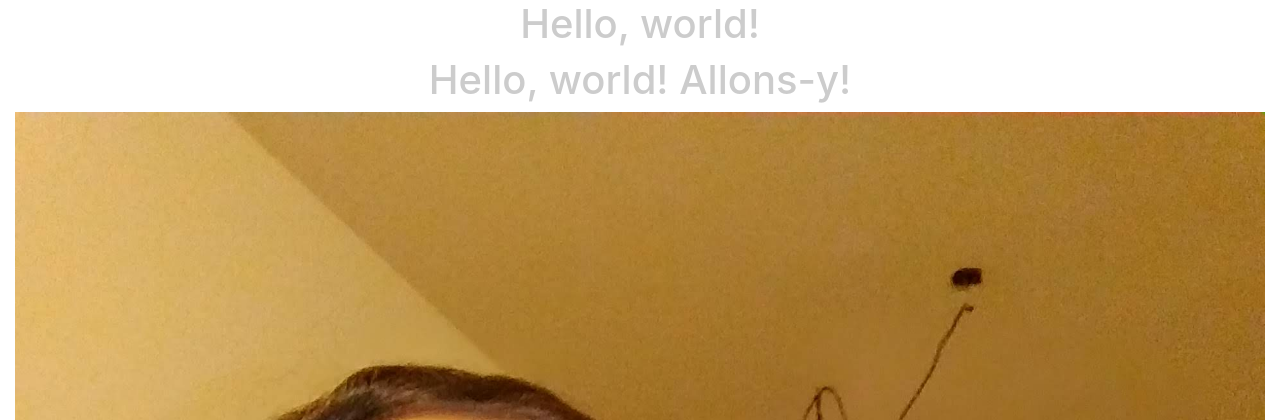
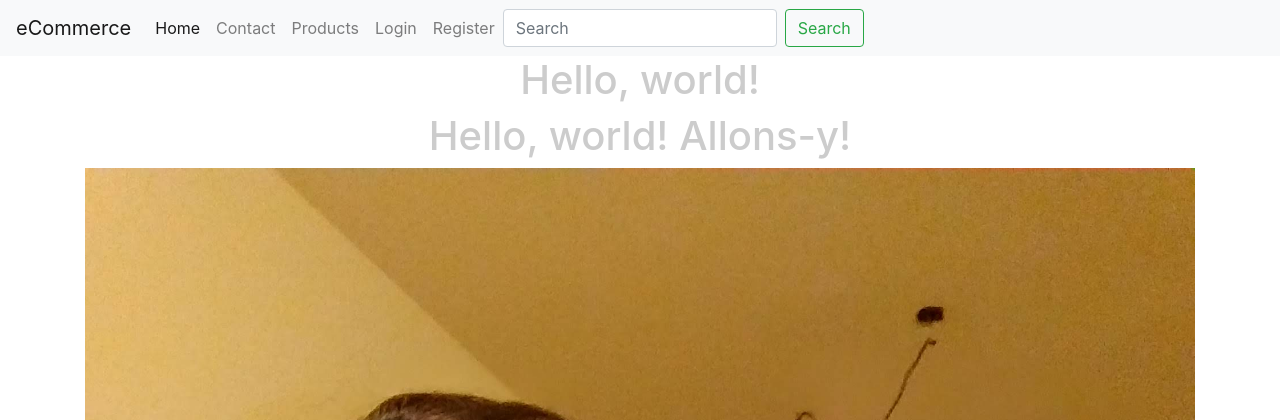
Before and after one commit to tarianarodovalho/ecommerce, a Django app: page / in a window 1280 px wide. Shown: the top 420 px of the page. Run offline with Django 3.2, Linux system fonts and the light colour scheme; some libraries are stand-ins or nearby versions.

Commit message:
Section 4 - Templates

```diff
--- a/src/ecommerce/urls.py
+++ b/src/ecommerce/urls.py
@@ -31,12 +31,12 @@ from .views import home_page, contact_page, about_page, login_page, register_pag
 
 urlpatterns = [
     path('admin/', admin.site.urls),
-    path('', home_page),
-    path('about/', about_page),
-    path('contact/', contact_page),
-    path('login/', login_page),
-    path('register/', register_page),
-    path('products/', include('products.urls')),
+    path('', home_page, name='home'),
+    path('about/', about_page, name='about'),
+    path('contact/', contact_page, name='contact'),
+    path('login/', login_page, name='login'),
+    path('register/', register_page, name='register'),
+    path('products/', include("products.urls", namespace='products')),
     #path('products/', ProductListView.as_view()),
     #path('featured/', ProductFeaturedListView.as_view()),
     #path('products/<int:pk>/', ProductDetailView.as_view()),
--- a/src/products/urls.py
+++ b/src/products/urls.py
@@ -1,12 +1,14 @@
 
 from django.urls import path
 
-from products.views import (
+from .views import (
     ProductListView,
     ProductDetailSlugView,
 )
 
+app_name = 'products'
+
 urlpatterns = [
-    path('', ProductListView.as_view()),
-    path('<str:slug>/', ProductDetailSlugView.as_view()),
+    path('', ProductListView.as_view(), name='list'),
+    path('<str:slug>/', ProductDetailSlugView.as_view(), name='detail'),
 ]
--- /dev/null
+++ b/src/templates/base.html
@@ -0,0 +1,19 @@
+{% load static %}
+<!doctype html>
+<html lang="en">
+    <head>
+        <!-- Required meta tags -->
+        <meta charset="utf-8">
+        <meta name="viewport" content="width=device-width, initial-scale=1, shrink-to-fit=no">
+        <title> Base Template </title>
+        {% include "base/css.html" %}
+        {% block base_head %}{% endblock %}
+    </head>
+    <body>
+        {% include "base/navbar.html" with brand_name="eCommerce" %}
+        {% block content %}{% endblock %}
+
+        {% include "base/js.html" %}
+
+    </body>
+</html>
--- /dev/null
+++ b/src/templates/base/css.html
@@ -0,0 +1,3 @@
+{% load static %}
+<!-- Bootstrap CSS -->
+<link rel="stylesheet" href="https://stackpath.bootstrapcdn.com/bootstrap/4.1.3/css/bootstrap.min.css" integrity="sha384-MCw98/SFnGE8fJT3GXwEOngsV7Zt27NXFoaoApmYm81iuXoPkFOJwJ8ERdknLPMO" crossorigin="anonymous">
--- /dev/null
+++ b/src/templates/base/js.html
@@ -0,0 +1,7 @@
+{% load static %}
+
+<!-- Optional JavaScript -->
+<!-- jQuery first, then Popper.js, then Bootstrap JS -->
+<script src="https://code.jquery.com/jquery-3.3.1.slim.min.js" integrity="sha384-q8i/X+965DzO0rT7abK41JStQIAqVgRVzpbzo5smXKp4YfRvH+8abtTE1Pi6jizo" crossorigin="anonymous"></script>
+<script src="https://cdnjs.cloudflare.com/ajax/libs/popper.js/1.14.3/umd/popper.min.js" integrity="sha384-ZMP7rVo3mIykV+2+9J3UJ46jBk0WLaUAdn689aCwoqbBJiSnjAK/l8WvCWPIPm49" crossorigin="anonymous"></script>
+<script src="https://stackpath.bootstrapcdn.com/bootstrap/4.1.3/js/bootstrap.min.js" integrity="sha384-ChfqqxuZUCnJSK3+MXmPNIyE6ZbWh2IMqE241rYiqJxyMiZ6OW/JmZQ5stwEULTy" crossorigin="anonymous"></script>
--- /dev/null
+++ b/src/templates/base/navbar.html
@@ -0,0 +1,47 @@
+{% url 'home' as home_url %}
+{% url 'contact' as contact_url %}
+{% url 'products:list' as product_list_url %}
+{% url 'login' as login_url %}
+{% url 'register' as register_url %}
+
+<nav class="navbar navbar-expand-lg navbar-light bg-light">
+    <a class="navbar-brand" href="{{ home_url }}">
+        {% if brand_name %}
+            {{brand_name}}
+        {% else %}
+            CFE eCommerce
+        {% endif %}
+    </a>
+    <button class="navbar-toggler" type="button" data-toggle="collapse" data-target="#navbarNav" aria-controls="navbarNav" aria-expanded="false" aria-label="Toggle navigation">
+        <span class="navbar-toggler-icon"></span>
+        </button>
+    <div class="collapse navbar-collapse" id="navbarNav">
+        <ul class="navbar-nav">
+            <li class="nav-item {% if request.path == home_url %} active {% endif %}">
+               <a class="nav-link" href="{{ home_url }}">Home <span class="sr-only">(current)</span></a>
+            </li>
+            <li class="nav-item {% if request.path == contact_url %} active {% endif %}">
+                <a class="nav-link" href="{{ contact_url }}">Contact</a>
+            </li>
+            <li class="nav-item {% if request.path == product_list_url %} active {% endif %}">
+                <a class="nav-link" href="{{ product_list_url }}">Products</a>
+            </li>
+            {% if request.user.is_authenticated %}
+                <li class="nav-item {% if request.path == logout_url %} active {% endif %}">
+                    <a class="nav-link" href="{{ logout_url }}">Logout</a>
+                </li>
+            {% else %}
+                <li class="nav-item {% if request.path == login_url %} active {% endif %}">
+                    <a class="nav-link" href="{{ login_url }}">Login</a>
+                </li>
+                <li class="nav-item {% if request.path == register_url %} active {% endif %}">
+                    <a class="nav-link" href="{{ register_url }}">Register</a>
+                </li>
+            {% endif %}
+        </ul>
+        <form class="form-inline my-2 my-lg-0">
+            <input class="form-control mr-sm-2" type="search" placeholder="Search" aria-label="Search">
+            <button class="btn btn-outline-success my-2 my-sm-0" type="submit">Search</button>
+        </form>
+    </div>
+</nav>
--- a/src/templates/home_page.html
+++ b/src/templates/home_page.html
@@ -1,4 +1,36 @@
+{% extends "base.html" %}
 {% load static %}
+
+<title>Home Page Template </title>
+
+{% block base_head %}
+<link rel="stylesheet" href="{% static 'css/main.css' %}" />
+{% endblock %}
+
+{% block content %}
+<div class="text-center">
+  <h1> {{title}}</h1>
+  <h1>Hello, world! Allons-y!</h1>
+</div>
+<div class="container">
+  <div class="row">
+    <div class="col">
+      <img src="{% static 'img/adaeu.jpg'%}" class="img-fluid" />
+      <p>{{content}}</p>
+    </div>
+  </div>
+  {% if request.user.is_authenticated %}
+  <div class="row">
+    <div class="col">
+      <h1>Premium</h1>
+      <p> {{premium_content}}</p>
+    </div>
+  </div>
+  {% endif %}
+</div>
+
+{% endblock %}
+
 <!doctype html>
 <html lang="en">
   <head>
@@ -12,26 +44,7 @@
     <title>Hello, world!</title>
   </head>
   <body>
-    <div class="text-center">
-        <h1> {{title}}</h1>
-        <h1>Hello, world! Allons-y!</h1>
-    </div>
-    <div class="container">
-    </div>
-    <div class="row">
-    </div>
-    <div class="col">
-      <img src="{% static 'img/adaeu.jpg'%}" class="img-fluid" />
-      <p>{{content}}</p>
-    </div>
-    {% if request.user.is_authenticated %}
-    <div class="row">
-      <div class="col">
-        <h1>Premium</h1>
-        <p> {{premium_content}}</p>
-      </div>
-    </div>
-    {% endif %}
+
 
     <!-- Optional JavaScript -->
     <!-- jQuery first, then Popper.js, then Bootstrap JS -->
```
Also changed, not shown: src/products/models.py (+6 -1 lines), src/products/templates/products/detail.html (+20 -6 lines), src/products/templates/products/list.html (+18 -4 lines), src/products/templates/products/snippets/card.html (added, +13 -0 lines), src/templates/contact/view.html (+5 -20 lines), src/db.sqlite3, src/products/migrations/0013_product_timestamp.py (added).
